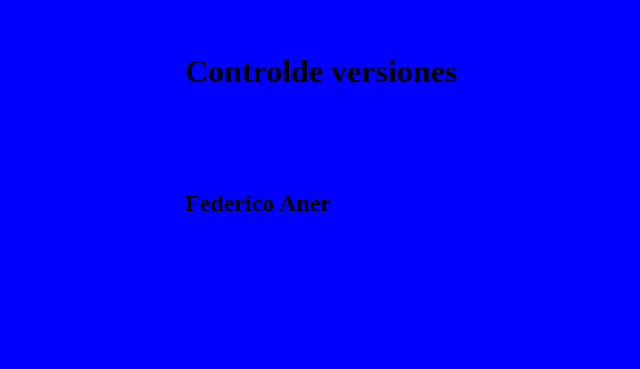
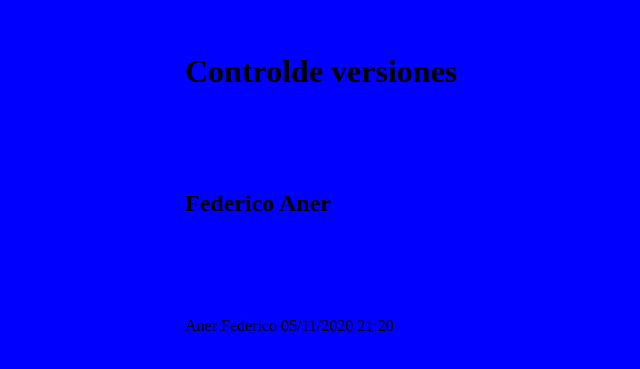
Before and after one commit to christianthomas66/TP_SO_I4_115, a plain HTML site: page index.html in a window 1280 px wide. Shown: the part 147-516 px from the top of the page, without its empty margins (115-755 px from the left). Drawn offline with Linux system fonts and the light colour scheme.

Commit message:
punto 21 beta

```diff
--- a/index.html
+++ b/index.html
@@ -9,5 +9,6 @@
 <body>
     <h1>Controlde versiones</h1>
     <h2>Federico Aner</h2>
+    <p>Aner Federico 05/11/2020 21:20</p>
 </body>
 </html>
```
